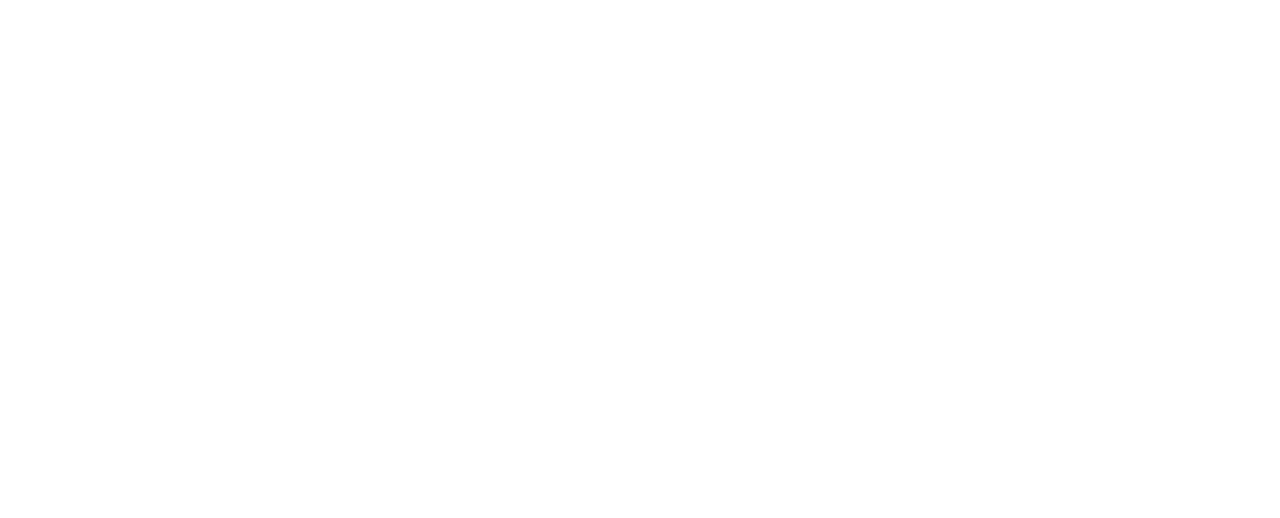
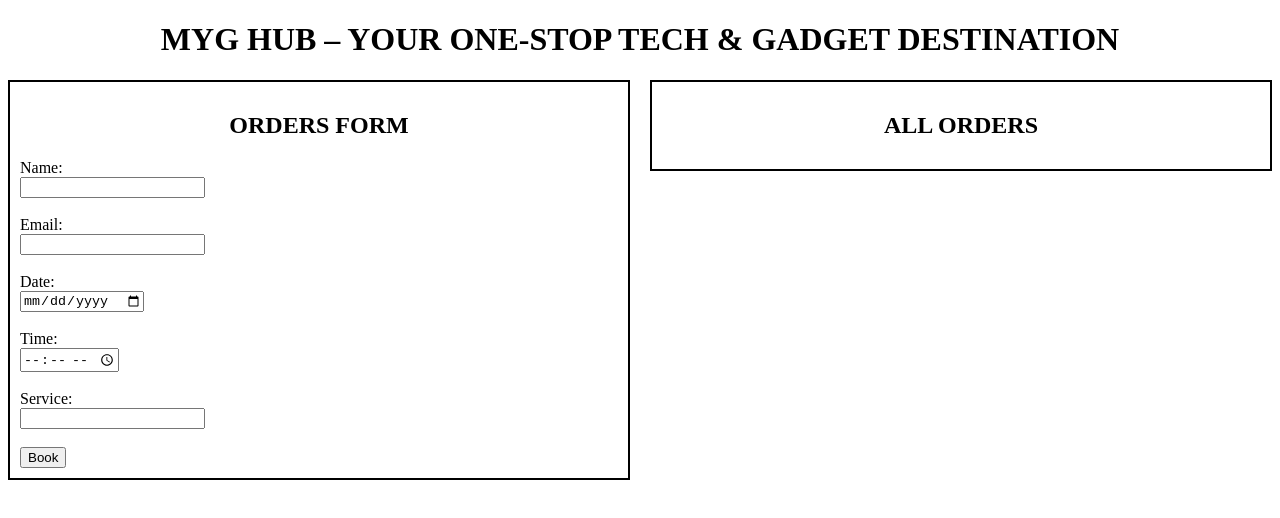
Before and after one commit to christeena211/MyG, a website: page public/index.html in a window 1280 px wide. Drawn offline with Linux system fonts and the light colour scheme; no server answers.

Commit message:
index.html updated

```diff
--- a/public/index.html
+++ b/public/index.html
@@ -6,6 +6,41 @@
   <title>MyG Hub – Your One-Stop Tech & Gadget Destination</title>
 </head>
 <body>
+  <h1 style="text-align: center; text-transform: uppercase;">MyG Hub – Your One-Stop Tech & Gadget Destination</h1>
 
+  <div style="display: flex; gap: 20px; align-items: flex-start;">
+
+    <!-- LEFT: FORM SECTION -->
+    <div style="flex: 1; border: 2px solid #000; padding: 10px;">
+      <h2 style="text-align: center; text-transform: uppercase;">Orders Form</h2>
+      <form id="bookingForm">
+        <label>Name:</label><br />
+        <input type="text" id="name" required><br /><br />
+
+        <label>Email:</label><br />
+        <input type="email" id="email" required><br /><br />
+
+        <label>Date:</label><br />
+        <input type="date" id="date" required><br /><br />
+
+        <label>Time:</label><br />
+        <input type="time" id="time" required><br /><br />
+
+        <label>Service:</label><br />
+        <input type="text" id="service" required><br /><br />
+
+        <button type="submit">Book</button>
+      </form>
+    </div>
+
+    <!-- RIGHT: BOOKINGS SECTION -->
+    <div style="flex: 1; border: 2px solid #000; padding: 10px;">
+      <h2 style="text-align: center; text-transform: uppercase;">All Orders</h2>
+      <ul id="bookingList" style="list-style-type: none; padding: 0;"></ul>
+    </div>
+
+  </div>
+
+  <script src="script.js"></script>
 </body>
 </html>
```
